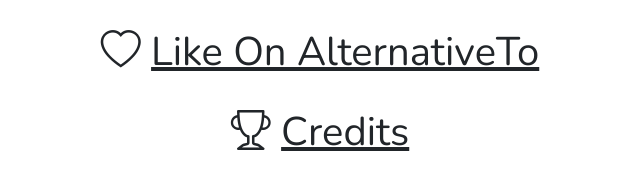
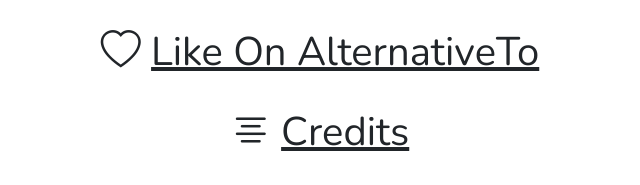
Before and after one commit to EdwinRodger/MyMangaDataBase, a Python web app: template src/templates/more.html in a window 1280 px wide. Shown: the part 652-837 px from the top of the page, without its empty margins (320-960 px from the left). Run offline with Jinja, Linux system fonts and the light colour scheme; the template is opened without the code that fills it, so the values that code supplies are empty.

Commit message:
new credits icon

```diff
--- a/src/templates/more.html
+++ b/src/templates/more.html
@@ -67,7 +67,7 @@
     </h1>
     <br>
     <h1>
-        <i class="bi bi-trophy"></i>
+        <i class="bi bi-text-center"></i>
         <a class="text-reset text-decoration-underline" href="https://pastebin.com/raw/0aBmHGvd" target="_blank">
             Credits
         </a>
```
